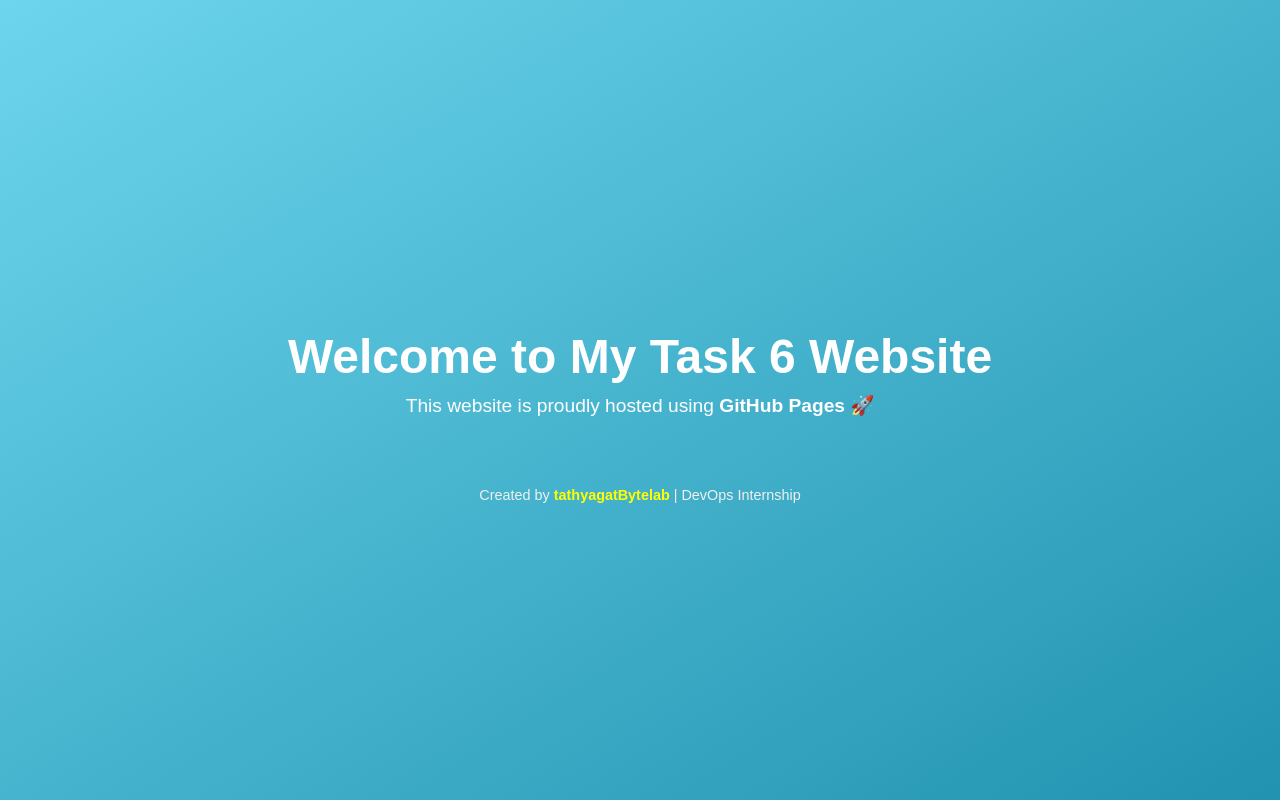
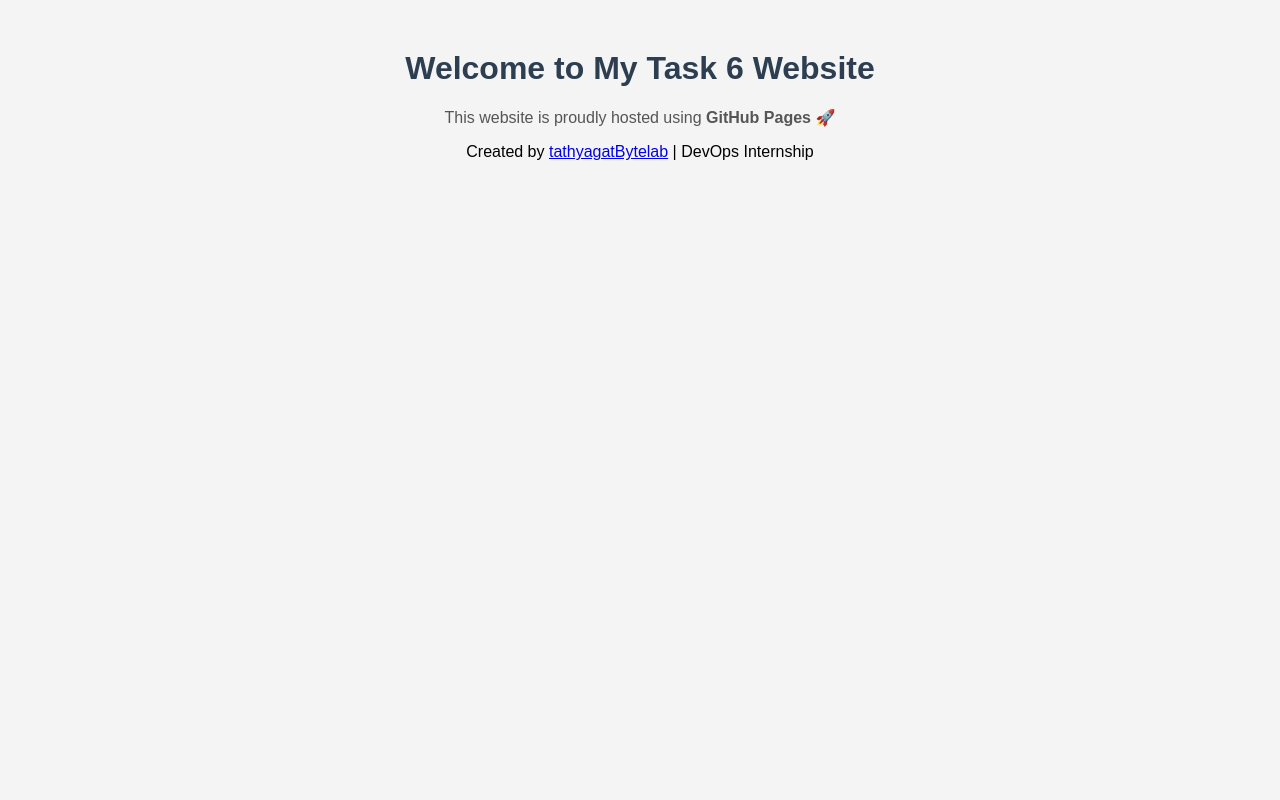
Before and after one commit to tathyagatBytelab/task6-github-pages, a plain HTML site: page index.html in a window 1280 px wide. Drawn offline with Linux system fonts and the light colour scheme.

Commit message:
Linked index.html with external style.css

```diff
--- a/index.html
+++ b/index.html
@@ -4,41 +4,8 @@
     <meta charset="UTF-8">
     <meta name="viewport" content="width=device-width, initial-scale=1.0">
     <title>Task 6 - GitHub Pages</title>
-    <style>
-        body {
-            font-family: Arial, sans-serif;
-            text-align: center;
-            margin: 0;
-            padding: 0;
-            background: linear-gradient(to bottom right, #6dd5ed, #2193b0);
-            color: white;
-            min-height: 100vh;
-            display: flex;
-            flex-direction: column;
-            justify-content: center;
-        }
-        h1 {
-            font-size: 3em;
-            margin-bottom: 10px;
-        }
-        p {
-            font-size: 1.2em;
-            margin-top: 0;
-        }
-        footer {
-            margin-top: 50px;
-            font-size: 0.9em;
-            color: #f0f0f0;
-        }
-        a {
-            color: yellow;
-            text-decoration: none;
-            font-weight: bold;
-        }
-        a:hover {
-            text-decoration: underline;
-        }
-    </style>
+    <!-- Linking external CSS file -->
+    <link rel="stylesheet" href="style.css">
 </head>
 <body>
     <h1>Welcome to My Task 6 Website</h1>
```
